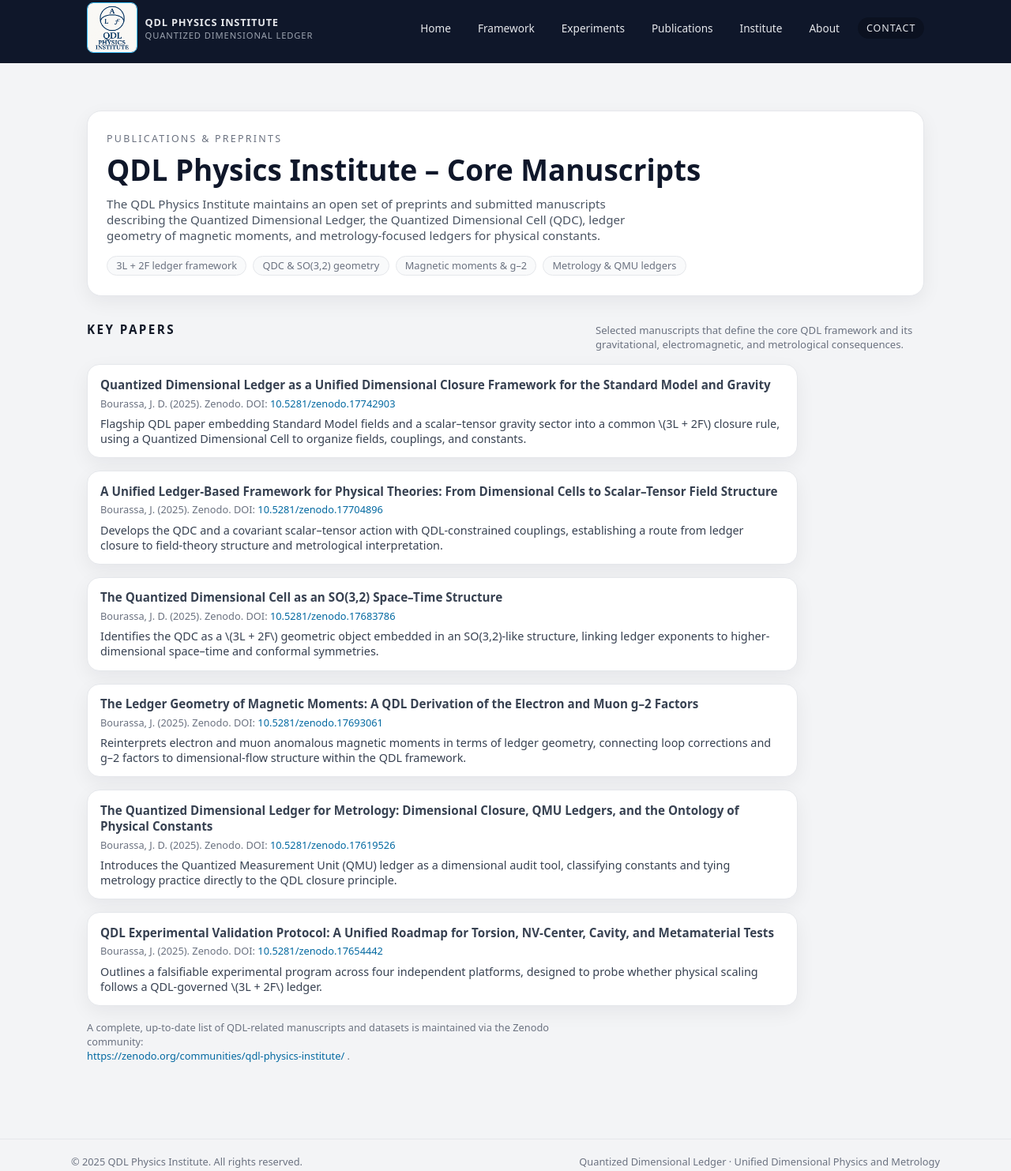
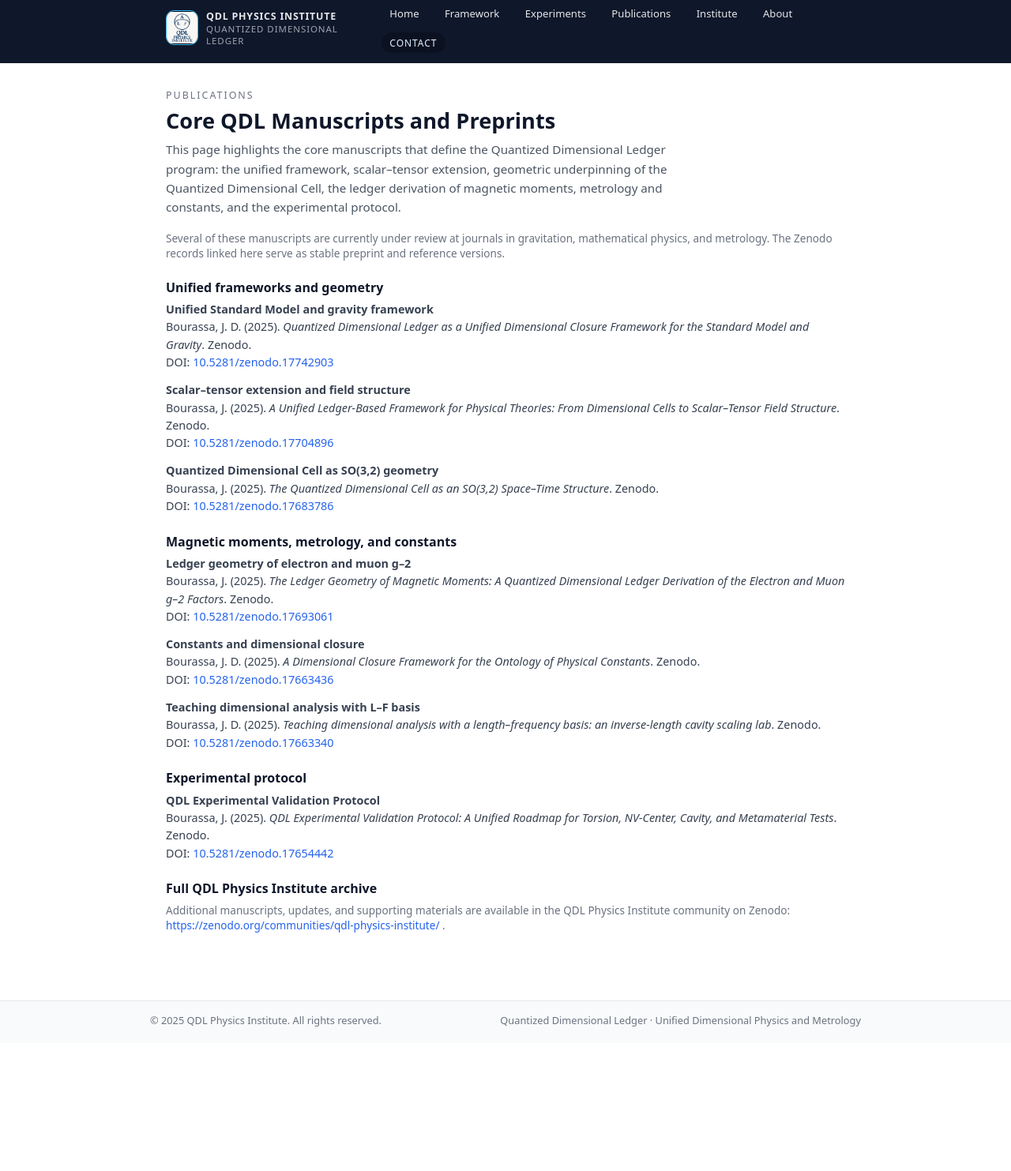
Before and after one commit to jamesbourassa/index.html, a plain HTML site: page publications.html in a window 1280 px wide. Shown: the part 9-1492 px from the top of the page at 79% size. After the commit the page ends 1330 px from the top, so only its background shows below. Drawn offline with Linux system fonts and the light colour scheme.

Commit message:
Update publications.html

```diff
--- a/publications.html
+++ b/publications.html
@@ -2,43 +2,34 @@
 <html lang="en">
 <head>
   <meta charset="UTF-8" />
-  <title>QDL Physics | Publications</title>
+  <title>Publications | QDL Physics Institute</title>
   <meta name="viewport" content="width=device-width, initial-scale=1" />
   <meta
     name="description"
-    content="Publications and preprints from the QDL Physics Institute, including the Quantized Dimensional Ledger unified framework, QDC SO(3,2) structure, magnetic moments, and metrology."
+    content="Core QDL publications, including unified framework, scalar–tensor extension, SO(3,2) QDC geometry, g–2 ledger, metrology and constants, and experimental protocol."
   />
   <style>
     :root {
-      --bg-page: #f3f4f6;
+      --bg-page: #ffffff;
       --bg-card: #ffffff;
       --border-soft: #e5e7eb;
       --text-main: #0f172a;
       --text-soft: #6b7280;
       --accent: #2563eb;
+      --accent-soft: #eff6ff;
     }
 
-    * {
-      box-sizing: border-box;
-      margin: 0;
-      padding: 0;
-    }
+    * { box-sizing: border-box; margin: 0; padding: 0; }
 
     body {
-      font-family: system-ui, -apple-system, BlinkMacSystemFont, "Segoe UI",
-        sans-serif;
+      font-family: system-ui, -apple-system, BlinkMacSystemFont, "Segoe UI", sans-serif;
       background: var(--bg-page);
       color: var(--text-main);
       -webkit-font-smoothing: antialiased;
     }
 
-    a {
-      color: #0369a1;
-      text-decoration: none;
-    }
-    a:hover {
-      text-decoration: underline;
-    }
+    a { color: var(--accent); text-decoration: none; }
+    a:hover { text-decoration: underline; }
 
     header {
       background: #0f172a;
@@ -50,7 +41,7 @@
     }
 
     .nav {
-      max-width: 1100px;
+      max-width: 900px;
       margin: 0 auto;
       padding: 0.75rem 1.25rem;
       display: flex;
@@ -66,11 +57,11 @@
     }
 
     .logo-icon {
-      width: 64px;
-      height: 64px;
-      border-radius: 8px;
+      width: 44px;
+      height: 44px;
+      border-radius: 10px;
+      background: #020617;
       border: 1px solid #38bdf8;
-      background: #020617;
       display: flex;
       align-items: center;
       justify-content: center;
@@ -81,18 +72,17 @@
       width: 100%;
       height: 100%;
       object-fit: contain;
-      display: block;
     }
 
     .logo-text-main {
       font-weight: 600;
       letter-spacing: 0.06em;
       text-transform: uppercase;
-      font-size: 0.8rem;
+      font-size: 0.78rem;
     }
 
     .logo-text-sub {
-      font-size: 0.7rem;
+      font-size: 0.72rem;
       color: #9ca3af;
       letter-spacing: 0.08em;
       text-transform: uppercase;
@@ -100,163 +90,100 @@
 
     .nav-links {
       display: flex;
+      flex-wrap: wrap;
+      gap: 0.7rem;
+      font-size: 0.82rem;
       align-items: center;
-      gap: 0.8rem;
-      font-size: 0.85rem;
-      flex-wrap: wrap;
     }
 
     .nav-links a {
       color: #e5e7eb;
-      padding: 0.25rem 0.6rem;
+      padding: 0.22rem 0.6rem;
       border-radius: 999px;
       border: 1px solid transparent;
     }
 
     .nav-links a:hover {
-      color: #f9fafb;
-      border-color: rgba(148, 163, 184, 0.5);
+      border-color: rgba(148, 163, 184, 0.7);
       background: rgba(15, 23, 42, 0.9);
       text-decoration: none;
     }
 
     .nav-cta {
-      border-radius: 999px;
-      padding: 0.3rem 0.9rem;
-      border: 1px solid #38bdf8;
-      color: #e0f2fe;
+      border-color: #38bdf8;
       background: #0b1120;
-      font-size: 0.78rem;
+      color: #e0f2fe !important;
       text-transform: uppercase;
       letter-spacing: 0.08em;
+      font-size: 0.75rem;
     }
 
     main {
-      max-width: 1100px;
+      max-width: 900px;
       margin: 0 auto;
-      padding: 1.75rem 1.25rem 3rem;
+      padding: 2rem 1.25rem 2.5rem;
     }
 
-    .hero {
-      margin-bottom: 2rem;
-      background: var(--bg-card);
-      border-radius: 18px;
-      border: 1px solid var(--border-soft);
-      box-shadow: 0 8px 24px rgba(15,23,42,0.06);
-      padding: 1.6rem 1.5rem;
+    .kicker {
+      font-size: 0.78rem;
+      text-transform: uppercase;
+      letter-spacing: 0.16em;
+      color: #6b7280;
+      margin-bottom: 0.3rem;
     }
 
-    .hero-kicker {
-      text-transform: uppercase;
-      letter-spacing: 0.18em;
-      font-size: 0.78rem;
-      color: #6b7280;
+    h1 {
+      font-size: 1.7rem;
       margin-bottom: 0.4rem;
     }
 
-    .hero-title {
-      font-size: clamp(1.9rem, 3vw, 2.3rem);
-      margin-bottom: 0.5rem;
+    .lede {
+      font-size: 0.95rem;
+      color: #4b5563;
+      margin-bottom: 1.1rem;
+      max-width: 40rem;
+      line-height: 1.6;
     }
 
-    .hero-sub {
-      font-size: 0.95rem;
-      color: #4b5563;
-      max-width: 42rem;
-      margin-bottom: 1rem;
+    .note {
+      font-size: 0.85rem;
+      color: #6b7280;
+      margin-bottom: 1.1rem;
     }
 
-    .hero-meta {
-      display: flex;
-      flex-wrap: wrap;
-      gap: 0.5rem;
-      font-size: 0.8rem;
-      color: #6b7280;
+    h2 {
+      font-size: 1rem;
+      margin-top: 1.4rem;
+      margin-bottom: 0.4rem;
     }
 
-    .hero-chip {
-      padding: 0.15rem 0.7rem;
-      border-radius: 999px;
-      border: 1px solid #e5e7eb;
-      background: #f9fafb;
-    }
-
-    section {
-      margin-top: 2rem;
-    }
-
-    .section-header {
-      display: flex;
-      justify-content: space-between;
-      gap: 1.5rem;
-      align-items: baseline;
-      margin-bottom: 1rem;
-    }
-
-    .section-title {
-      font-size: 0.95rem;
-      text-transform: uppercase;
-      letter-spacing: 0.16em;
-      color: #111827;
-    }
-
-    .section-kicker {
-      font-size: 0.82rem;
-      color: var(--text-soft);
-      max-width: 26rem;
-    }
-
-    .card-column {
-      display: flex;
-      flex-direction: column;
-      gap: 1rem;
-      max-width: 900px;
-    }
-
-    .card {
-      background: var(--bg-card);
-      border-radius: 16px;
-      border: 1px solid var(--border-soft);
-      padding: 0.9rem 1rem;
-      box-shadow: 0 8px 24px rgba(15,23,42,0.06);
+    .paper-item {
+      margin-bottom: 0.8rem;
       font-size: 0.9rem;
+      line-height: 1.55;
       color: #374151;
     }
 
-    .card-title {
-      font-size: 0.95rem;
-      font-weight: 600;
-      margin-bottom: 0.3rem;
-    }
-
-    .card-meta {
-      font-size: 0.8rem;
-      color: var(--text-soft);
-      margin-bottom: 0.45rem;
-    }
-
-    .note {
-      font-size: 0.8rem;
-      color: var(--text-soft);
-      margin-top: 1.1rem;
-      max-width: 40rem;
+    .paper-item span {
+      display: block;
     }
 
     footer {
-      border-top: 1px solid var(--border-soft);
-      margin-top: 3rem;
-      padding: 1.2rem 1.25rem 1.8rem;
+      border-top: 1px solid #e5e7eb;
+      background: #f9fafb;
+      padding: 0.9rem 1.25rem 1.3rem;
       font-size: 0.8rem;
       color: #6b7280;
+      margin-top: 1.8rem;
     }
 
-    .footer-grid {
-      max-width: 1100px;
+    .footer-inner {
+      max-width: 900px;
       margin: 0 auto;
       display: flex;
+      justify-content: space-between;
+      gap: 1rem;
       flex-wrap: wrap;
-      gap: 1rem;
-      justify-content: space-between;
       align-items: center;
     }
   </style>
@@ -273,7 +200,6 @@
         <div class="logo-text-sub">Quantized Dimensional Ledger</div>
       </div>
     </div>
-
     <nav class="nav-links">
       <a href="index.html">Home</a>
       <a href="framework.html">Framework</a>
@@ -281,162 +207,88 @@
       <a href="publications.html">Publications</a>
       <a href="institute.html">Institute</a>
       <a href="about.html">About</a>
-      <a href="mailto:james.bourassa@qdlphysics.org" class="nav-cta">Contact</a>
+      <a href="contact.html" class="nav-cta">Contact</a>
     </nav>
   </div>
 </header>
 
 <main>
-  <!-- Hero -->
-  <section class="hero">
-    <div class="hero-kicker">Publications &amp; Preprints</div>
-    <h1 class="hero-title">QDL Physics Institute – Core Manuscripts</h1>
-    <p class="hero-sub">
-      The QDL Physics Institute maintains an open set of preprints and submitted manuscripts
-      describing the Quantized Dimensional Ledger, the Quantized Dimensional Cell (QDC),
-      ledger geometry of magnetic moments, and metrology-focused ledgers for physical constants.
+  <div class="kicker">Publications</div>
+  <h1>Core QDL Manuscripts and Preprints</h1>
+  <p class="lede">
+    This page highlights the core manuscripts that define the Quantized Dimensional Ledger
+    program: the unified framework, scalar–tensor extension, geometric underpinning of the
+    Quantized Dimensional Cell, the ledger derivation of magnetic moments, metrology and
+    constants, and the experimental protocol.
+  </p>
+  <p class="note">
+    Several of these manuscripts are currently under review at journals in gravitation,
+    mathematical physics, and metrology. The Zenodo records linked here serve as stable
+    preprint and reference versions.
   </p>
 
-    <div class="hero-meta">
-      <div class="hero-chip">3L + 2F ledger framework</div>
-      <div class="hero-chip">QDC &amp; SO(3,2) geometry</div>
-      <div class="hero-chip">Magnetic moments &amp; g–2</div>
-      <div class="hero-chip">Metrology &amp; QMU ledgers</div>
-    </div>
-  </section>
+  <h2>Unified frameworks and geometry</h2>
 
-  <!-- Key Papers -->
-  <section id="key-papers">
-    <div class="section-header">
-      <h2 class="section-title">Key Papers</h2>
-      <p class="section-kicker">
-        Selected manuscripts that define the core QDL framework and its gravitational,
-        electromagnetic, and metrological consequences.
-      </p>
+  <div class="paper-item">
+    <span><strong>Unified Standard Model and gravity framework</strong></span>
+    <span>Bourassa, J. D. (2025). <em>Quantized Dimensional Ledger as a Unified Dimensional Closure Framework for the Standard Model and Gravity</em>. Zenodo.</span>
+    <span>DOI: <a href="https://doi.org/10.5281/zenodo.17742903" target="_blank" rel="noopener noreferrer">10.5281/zenodo.17742903</a></span>
   </div>
 
-    <div class="card-column">
-      <div class="card">
-        <h3 class="card-title">
-          Quantized Dimensional Ledger as a Unified Dimensional Closure Framework
-          for the Standard Model and Gravity
-        </h3>
-        <p class="card-meta">
-          Bourassa, J. D. (2025). Zenodo. DOI:
-          <a href="https://doi.org/10.5281/zenodo.17742903" target="_blank">
-            10.5281/zenodo.17742903
-          </a>
-        </p>
-        <p>
-          Flagship QDL paper embedding Standard Model fields and a scalar–tensor gravity
-          sector into a common \(3L + 2F\) closure rule, using a Quantized Dimensional Cell
-          to organize fields, couplings, and constants.
-        </p>
+  <div class="paper-item">
+    <span><strong>Scalar–tensor extension and field structure</strong></span>
+    <span>Bourassa, J. (2025). <em>A Unified Ledger-Based Framework for Physical Theories: From Dimensional Cells to Scalar–Tensor Field Structure</em>. Zenodo.</span>
+    <span>DOI: <a href="https://doi.org/10.5281/zenodo.17704896" target="_blank" rel="noopener noreferrer">10.5281/zenodo.17704896</a></span>
   </div>
 
-      <div class="card">
-        <h3 class="card-title">
-          A Unified Ledger-Based Framework for Physical Theories:
-          From Dimensional Cells to Scalar–Tensor Field Structure
-        </h3>
-        <p class="card-meta">
-          Bourassa, J. (2025). Zenodo. DOI:
-          <a href="https://doi.org/10.5281/zenodo.17704896" target="_blank">
-            10.5281/zenodo.17704896
-          </a>
-        </p>
-        <p>
-          Develops the QDC and a covariant scalar–tensor action with QDL-constrained
-          couplings, establishing a route from ledger closure to field-theory structure
-          and metrological interpretation.
-        </p>
+  <div class="paper-item">
+    <span><strong>Quantized Dimensional Cell as SO(3,2) geometry</strong></span>
+    <span>Bourassa, J. (2025). <em>The Quantized Dimensional Cell as an SO(3,2) Space–Time Structure</em>. Zenodo.</span>
+    <span>DOI: <a href="https://doi.org/10.5281/zenodo.17683786" target="_blank" rel="noopener noreferrer">10.5281/zenodo.17683786</a></span>
   </div>
 
-      <div class="card">
-        <h3 class="card-title">
-          The Quantized Dimensional Cell as an SO(3,2) Space–Time Structure
-        </h3>
-        <p class="card-meta">
-          Bourassa, J. D. (2025). Zenodo. DOI:
-          <a href="https://doi.org/10.5281/zenodo.17683786" target="_blank">
-            10.5281/zenodo.17683786
-          </a>
-        </p>
-        <p>
-          Identifies the QDC as a \(3L + 2F\) geometric object embedded in an SO(3,2)-like
-          structure, linking ledger exponents to higher-dimensional space–time and
-          conformal symmetries.
-        </p>
+  <h2>Magnetic moments, metrology, and constants</h2>
+
+  <div class="paper-item">
+    <span><strong>Ledger geometry of electron and muon g–2</strong></span>
+    <span>Bourassa, J. (2025). <em>The Ledger Geometry of Magnetic Moments: A Quantized Dimensional Ledger Derivation of the Electron and Muon g–2 Factors</em>. Zenodo.</span>
+    <span>DOI: <a href="https://doi.org/10.5281/zenodo.17693061" target="_blank" rel="noopener noreferrer">10.5281/zenodo.17693061</a></span>
   </div>
 
-      <div class="card">
-        <h3 class="card-title">
-          The Ledger Geometry of Magnetic Moments: A QDL Derivation of the Electron and Muon g–2 Factors
-        </h3>
-        <p class="card-meta">
-          Bourassa, J. (2025). Zenodo. DOI:
-          <a href="https://doi.org/10.5281/zenodo.17693061" target="_blank">
-            10.5281/zenodo.17693061
-          </a>
-        </p>
-        <p>
-          Reinterprets electron and muon anomalous magnetic moments in terms of ledger
-          geometry, connecting loop corrections and g–2 factors to dimensional-flow
-          structure within the QDL framework.
-        </p>
+  <div class="paper-item">
+    <span><strong>Constants and dimensional closure</strong></span>
+    <span>Bourassa, J. D. (2025). <em>A Dimensional Closure Framework for the Ontology of Physical Constants</em>. Zenodo.</span>
+    <span>DOI: <a href="https://doi.org/10.5281/zenodo.17663436" target="_blank" rel="noopener noreferrer">10.5281/zenodo.17663436</a></span>
   </div>
 
-      <div class="card">
-        <h3 class="card-title">
-          The Quantized Dimensional Ledger for Metrology:
-          Dimensional Closure, QMU Ledgers, and the Ontology of Physical Constants
-        </h3>
-        <p class="card-meta">
-          Bourassa, J. D. (2025). Zenodo. DOI:
-          <a href="https://doi.org/10.5281/zenodo.17619526" target="_blank">
-            10.5281/zenodo.17619526
-          </a>
-        </p>
-        <p>
-          Introduces the Quantized Measurement Unit (QMU) ledger as a dimensional
-          audit tool, classifying constants and tying metrology practice directly to
-          the QDL closure principle.
-        </p>
+  <div class="paper-item">
+    <span><strong>Teaching dimensional analysis with L–F basis</strong></span>
+    <span>Bourassa, J. D. (2025). <em>Teaching dimensional analysis with a length–frequency basis: an inverse-length cavity scaling lab</em>. Zenodo.</span>
+    <span>DOI: <a href="https://doi.org/10.5281/zenodo.17663340" target="_blank" rel="noopener noreferrer">10.5281/zenodo.17663340</a></span>
   </div>
 
-      <div class="card">
-        <h3 class="card-title">
-          QDL Experimental Validation Protocol:
-          A Unified Roadmap for Torsion, NV-Center, Cavity, and Metamaterial Tests
-        </h3>
-        <p class="card-meta">
-          Bourassa, J. (2025). Zenodo. DOI:
-          <a href="https://doi.org/10.5281/zenodo.17654442" target="_blank">
-            10.5281/zenodo.17654442
-          </a>
-        </p>
-        <p>
-          Outlines a falsifiable experimental program across four independent platforms,
-          designed to probe whether physical scaling follows a QDL-governed \(3L + 2F\)
-          ledger.
-        </p>
-      </div>
+  <h2>Experimental protocol</h2>
+
+  <div class="paper-item">
+    <span><strong>QDL Experimental Validation Protocol</strong></span>
+    <span>Bourassa, J. (2025). <em>QDL Experimental Validation Protocol: A Unified Roadmap for Torsion, NV-Center, Cavity, and Metamaterial Tests</em>. Zenodo.</span>
+    <span>DOI: <a href="https://doi.org/10.5281/zenodo.17654442" target="_blank" rel="noopener noreferrer">10.5281/zenodo.17654442</a></span>
   </div>
 
+  <h2>Full QDL Physics Institute archive</h2>
   <p class="note">
-      A complete, up-to-date list of QDL-related manuscripts and datasets is maintained
-      via the Zenodo community:<br/>
-      <a href="https://zenodo.org/communities/qdl-physics-institute/" target="_blank">
+    Additional manuscripts, updates, and supporting materials are available in the
+    QDL Physics Institute community on Zenodo:
+    <a href="https://zenodo.org/communities/qdl-physics-institute/" target="_blank" rel="noopener noreferrer">
       https://zenodo.org/communities/qdl-physics-institute/
     </a>.
   </p>
-  </section>
 </main>
 
 <footer>
-  <div class="footer-grid">
-    <div>&copy; <span id="year"></span> QDL Physics Institute. All rights reserved.</div>
-    <div>Quantized Dimensional Ledger &middot; Unified Dimensional Physics and Metrology</div>
+  <div class="footer-inner">
+    <span>&copy; <span id="year"></span> QDL Physics Institute. All rights reserved.</span>
+    <span>Quantized Dimensional Ledger · Unified Dimensional Physics and Metrology</span>
   </div>
 </footer>
 
```
Lines whose indentation alone changed are shown as unchanged.
